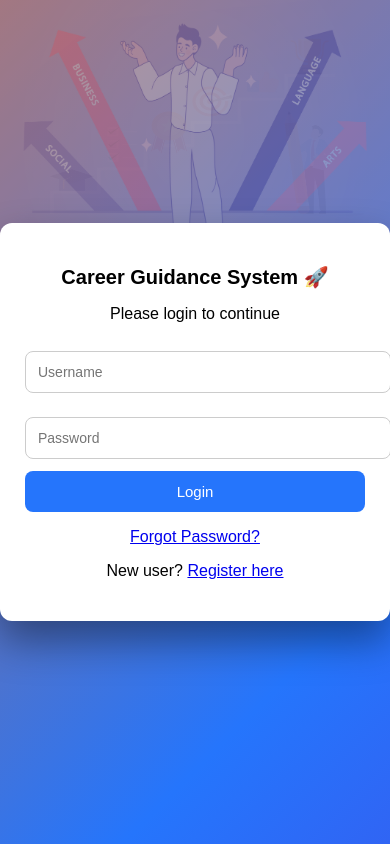
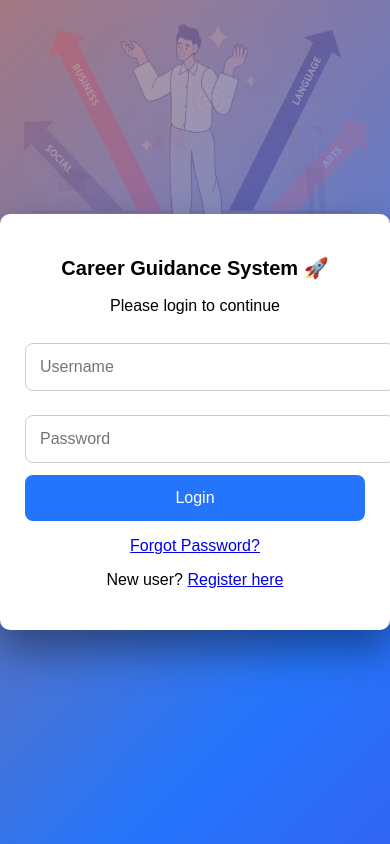
Before and after one commit to kanimozhi165/career-guidance-app, a Flask app: page / in a window 390 px wide. Run offline with Flask 3, Linux system fonts and the light colour scheme.

Commit message:
Update style.css

```diff
--- a/static/css/style.css
+++ b/static/css/style.css
@@ -1,8 +1,8 @@
 body {
     margin: 0;
     font-family: Arial, sans-serif;
-    height: 100vh;
-    overflow: hidden;
+    min-height: 100vh;
+    overflow-x: hidden;
 
     /* Animated gradient background */
     background: linear-gradient(-45deg, #6a11cb, #2575fc, #ff6a00, #ee0979);
@@ -15,35 +15,31 @@
     position: relative;
 }
 
-/* Career images blended as soft background */
+/* Background career images */
 body::after {
     content: "";
     position: absolute;
     width: 100%;
     height: 100%;
-
     background-size: cover;
     background-position: center;
     background-repeat: no-repeat;
-
     animation: imageSlide 18s infinite;
     opacity: 0.18;
     z-index: 0;
 }
 
-
-/* Login Box */
+/* MAIN BOX (used by ALL pages) */
 .login-box {
     position: relative;
     z-index: 1;
     background: white;
     padding: 40px;
-    width: 350px;
+    width: 90%;
+    max-width: 420px;   /* prevents too wide on desktop */
     border-radius: 12px;
     box-shadow: 0 20px 40px rgba(0,0,0,0.4);
     text-align: center;
-
-    /* POP-UP animation */
     animation: popIn 0.8s ease-out;
 }
 
@@ -62,7 +58,7 @@
     transform: scale(1.05);
 }
 
-/* Button */
+/* Buttons */
 button {
     width: 100%;
     padding: 12px;
@@ -79,7 +75,6 @@
     transform: scale(1.05);
 }
 
-/* Text */
 .msg { color: red; }
 
 /* Animations */
@@ -100,12 +95,14 @@
     66%  { background-image: url("../images/img3.png"); }
     100% { background-image: url("../images/img1.png"); }
 }
-/* MOBILE RESPONSIVE FIX */
+
+/* 📱 MOBILE FIX */
 @media (max-width: 600px) {
 
     .login-box {
-        width: 92%;
+        width: 95%;
         padding: 25px;
+        border-radius: 10px;
     }
 
     h2 {
@@ -113,14 +110,15 @@
     }
 
     input {
-        font-size: 14px;
+        font-size: 16px;
+        padding: 14px;
     }
 
     button {
-        font-size: 15px;
+        font-size: 16px;
+        padding: 14px;
     }
 
-    /* Show full background images on mobile */
     body::after {
         background-size: contain;
         background-position: center top;
```
